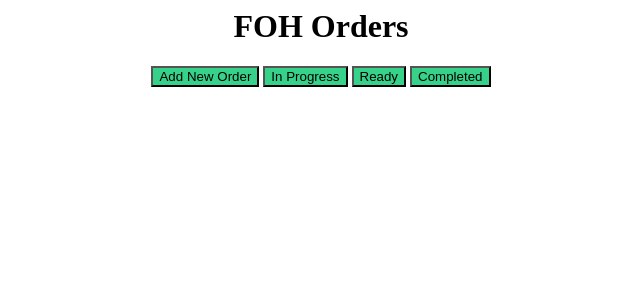
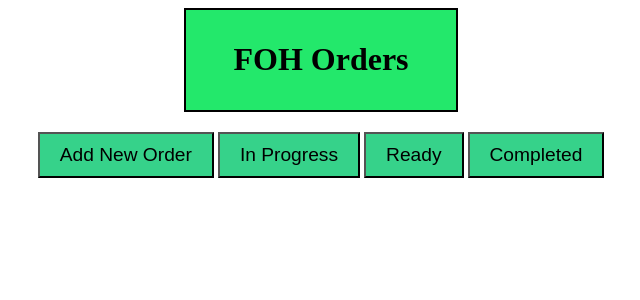
Before and after one commit to DanK2002/Senior-Project, a Django app: page /basic/order/ in a window 1280 px wide. Shown: the top 300 px of the page, without its empty margins (319-959 px from the left). Run offline with Django 5.2, Linux system fonts and the light colour scheme.

Commit message:
more styling for the FOH and BOH pages

```diff
--- a/basic/templates/basic/back-completed.html
+++ b/basic/templates/basic/back-completed.html
@@ -6,7 +6,9 @@
     </style>
 </head>
 <body>
-    <h1 style="text-align: center;">(Completed)</h1>
+    <div class="sub-title">
+        <h1>Completed</h1>
+    </div>
 
     <div id="large-box">
         <div class="orders-container">
--- a/basic/templates/basic/back-ready.html
+++ b/basic/templates/basic/back-ready.html
@@ -6,7 +6,9 @@
     </style>
 </head>
 <body>
-    <h1 style="text-align: center;">(Ready)</h1>
+    <div class="sub-title">
+        <h1>Ready</h1>
+    </div>
 
     <div id="large-box">
         <div class="orders-container">
--- a/basic/templates/basic/completed.html
+++ b/basic/templates/basic/completed.html
@@ -5,7 +5,9 @@
     </style>
 </head>
 <body>
-    <h1 style="text-align: center;">FOH Orders (Completed)</h1>
+    <div class="sub-title">
+        <h1>Completed</h1>
+    </div>
 
     <div id="large-box">
         <div class="orders-container">
--- a/basic/templates/basic/inprogress.html
+++ b/basic/templates/basic/inprogress.html
@@ -5,7 +5,9 @@
     </style>
 </head>
 <body>
-    <h1 style="text-align: center;">FOH Orders (In Progress)</h1>
+    <div class="sub-title">
+        <h1>In Progress</h1>
+    </div>
 
     <div id="large-box">
         <div class="orders-container">
--- a/basic/templates/basic/order.html
+++ b/basic/templates/basic/order.html
@@ -4,7 +4,7 @@
     <script src="https://unpkg.com/htmx.org@^1.6.0/dist/htmx.min.js"></script>
     <style>
         #button-container {
-            text-align: center; /* Center align the content */
+            text-align: center;
         }
 
         #large-box {
@@ -20,24 +20,70 @@
             overflow-y: auto;
         }
 
+        #large-box-add {
+            margin: 40px auto;
+            width: 80%;
+            height: 450px;
+            background-color: rgb(61, 221, 117);
+            border: 2px solid black;
+            border-style: double;
+            border-width: 8px;
+            border-color: black;
+            text-align: center;
+            overflow-y: auto;
+            display: flex;
+            justify-content: center;
+            align-items: center;
+        }
+
         .order-box {
             margin: 15px auto; /* Add margin between each order box */
             width: 60%; /* Add padding to the order box */
             border: 1px solid black; /* Add border to the order box */
             background-color: #f9f9f9; /* Set background color of the order box */
         }
+
+        .large-button {
+            font-size: 1.2em;
+            padding: 10px 20px;
+        }
+
+        .title {
+            border: 2px solid black;
+            padding: 10px;
+            text-align: center;
+            background-color: rgb(35, 232, 107);
+            width: 250px;
+            height: 10x;
+            margin: auto;
+            margin-bottom: 20px;
+        }
+
+        .sub-title {
+            border: 2px solid black;
+            padding: 10px;
+            text-align: center;
+            background-color: rgba(35, 232, 107, 0.634);
+            width: 500px;
+            height: 10x;
+            margin: auto;
+            margin-bottom: 20px;
+            border-radius: 20px;
+        }
     </style>
 
 </head>
 
 <body>
-    <h1 style="text-align: center;">FOH Orders</h1>
+    <div class="title">
+        <h1>FOH Orders</h1>
+    </div>
 
     <div id="button-container" hx-target="#button-container" hx-swap="innerHTML">
-        <button class="button" hx-get="../addneworder/" hx-trigger="click" hx-swap="outerHTML" style="background-color: rgb(54, 210, 138);">Add New Order</button>
-        <button class="button" hx-get="../inprogress/" hx-trigger="click" hx-swap="outerHTML" style="background-color: rgb(54, 210, 138);;">In Progress</button>
-        <button class="button" hx-get="../ready/" hx-trigger="click" hx-swap="outerHTML" style="background-color: rgb(54, 210, 138);;">Ready</button>
-        <button class="button" hx-get="../completed/" hx-trigger="click" hx-swap="outerHTML" style="background-color: rgb(54, 210, 138);;">Completed</button>
+        <button class="large-button" hx-get="../addneworder/" hx-trigger="click" hx-swap="outerHTML" style="background-color: rgb(54, 210, 138);">Add New Order</button>
+        <button class="large-button" hx-get="../inprogress/" hx-trigger="click" hx-swap="outerHTML" style="background-color: rgb(54, 210, 138);;">In Progress</button>
+        <button class="large-button" hx-get="../ready/" hx-trigger="click" hx-swap="outerHTML" style="background-color: rgb(54, 210, 138);;">Ready</button>
+        <button class="large-button" hx-get="../completed/" hx-trigger="click" hx-swap="outerHTML" style="background-color: rgb(54, 210, 138);;">Completed</button>
     </div>
 
 
--- a/basic/templates/basic/ready.html
+++ b/basic/templates/basic/ready.html
@@ -5,7 +5,9 @@
     </style>
 </head>
 <body>
-    <h1 style="text-align: center;">FOH Orders (Ready)</h1>
+    <div class="sub-title">
+        <h1>Ready</h1>
+    </div>
 
     <div id="large-box">
         <div class="orders-container">
```
Also changed, not shown: basic/templates/basic/addneworder.html (+7 -5 lines), basic/templates/basic/back-inprogress.html (+4 -8 lines), basic/templates/basic/back-order.html (+34 -4 lines).
